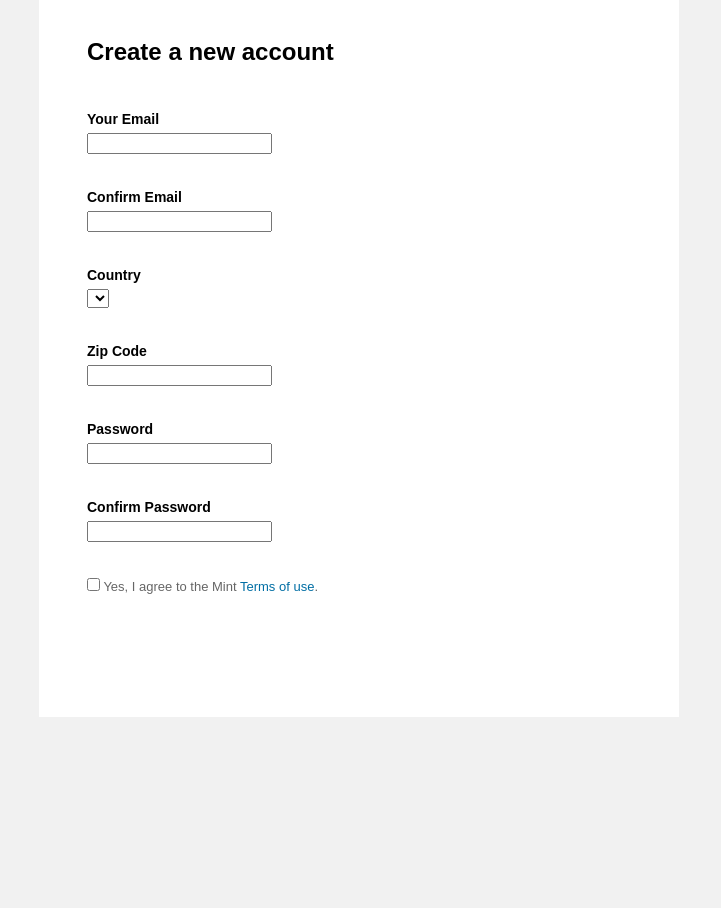
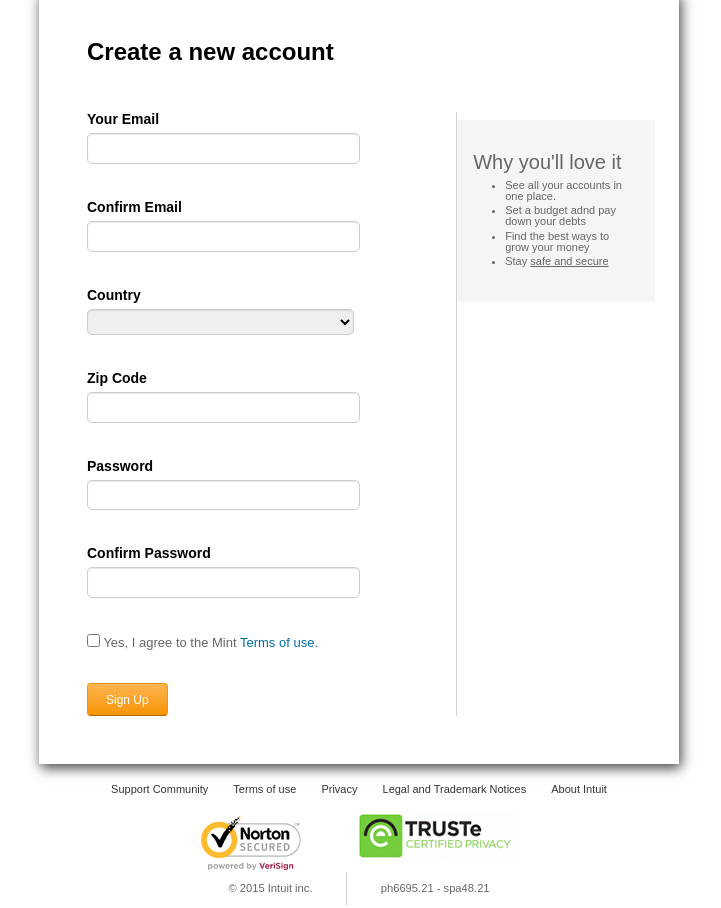
Before and after one commit to ArtBears/mint_signup_page, a plain HTML site: page index.html in a window 1280 px wide. Shown: the part 179-1087 px from the top of the page, without its empty margins (281-1002 px from the left). Before the commit the page ends 896 px from the top, so only its background shows below. Drawn offline with Linux system fonts and the light colour scheme.

Commit message:
finished the page. Yay

```diff
--- a/css/styles.css
+++ b/css/styles.css
@@ -10,7 +10,7 @@ h1, h2, h3, h4, h5, h6{
 /* End of Reset*/
 
 html{
-	background-color: rgb(241, 241, 241);
+	/*background-color: rgb(241, 241, 241);*/
 	position: relative;
 	font-family: sans-serif;
 
@@ -20,8 +20,8 @@ html{
 	margin-top: 6em;
 	margin: auto;
 	width: 50vw;
-	height: 100vh;
-	background-color: rgb(255, 255, 204);
+	height: 100%;
+
 }
 
 #form_layout{
@@ -29,11 +29,12 @@ html{
 	margin-top: 6em;
 	height: 100%;
 	width: 100%;
+
 }
 
 header{
 	position: relative;
-	background-color: rgb(241, 241, 241);
+	/*background-color: rgb(241, 241, 241);*/
 	overflow: hidden;
 	padding: 0 0 .5em 0;
 }
@@ -60,6 +61,17 @@ header ul li {
 	display: inline;
 	float: right;
 }
+
+header ul li a:link{
+	text-decoration: none;
+	color: inherit;
+}
+
+header ul li a:visited{
+	text-decoration: none;
+	color: inherit;
+}
+
 #signup{
 	font-weight: bold;
 	font-size: 16px;
@@ -74,6 +86,9 @@ header ul li {
 
 #signup_form{
 	padding: 3em 3em;
+	position: relative;
+	margin-bottom: 1em;
+	box-shadow: 2px 4px 12px 0px rgba(0,0,0,0.75);
 }
 
 #signup_form h2 {
@@ -96,6 +111,14 @@ li input{
 	margin: 0 0 2.7em 0;
 }
 
+.long_box{
+	width: 20em;
+	height: 2em;
+	border: .1em solid #ccc;
+	border-radius: 5px;
+	box-shadow: inset 0 1px 1px rgba(0, 0, 0, 0.1);
+}
+
 #terms{
 	font-size: 13px;
 	color: #666;
@@ -106,3 +129,133 @@ li input{
 	text-decoration: none;
 	color: #006ea4;
 }
+
+input[type=button]{
+	padding: .7em 1.5em;
+	color: white;
+	font-size: 12px;
+	background-image: -webkit-linear-gradient(top, #fbb450, #f89406);
+	background-color: #fbb450;
+	border-style: solid;
+	border-width: 1px;
+	border-radius: 4px 4px 4px 4px;
+	border-top-color: #f89406;
+  	border-right-color: #f89406;
+  	border-left-color: #f89406;
+  	border-bottom-color: #ad6704;
+}
+
+form{
+	border-right: .1em solid lightgrey;
+	display: inline-block;
+	padding-right: 6em;
+}
+
+#right_box{
+	top: 8em;
+	right: 1.5em;
+	color: #666;
+	padding: 2em 1em;
+	position: absolute;
+	font-weight: lighter;
+	background-color: #f5f5f5;
+}
+
+#right_box h2 {
+	font-size: 20px;
+	font-weight: 500;
+	margin-bottom: 0;
+}
+
+#features{
+	padding: .5em .8em 0 2em;
+}
+
+#features li{
+	padding: 0 0 .3em 0;
+	list-style: disc;
+	font-size: 11px;
+	width: 11em;
+}
+
+#features li a:link{
+	text-decoration: underline;
+	color: inherit;
+}
+
+#features li a:visited{
+	color: inherit;
+}
+
+footer{
+	width: 100%;
+	height: 8em;
+	text-align: center;
+}
+
+#support{
+	color: #333;
+	display: inline;
+	font-size: 11px;
+	text-align: center;
+}
+
+#support li{
+	display: inline;
+	padding: 0 1em;
+	text-align: center;
+}
+
+
+#support li a{
+	color: inherit;
+	text-decoration: none;
+}
+
+#security{
+	margin: auto;
+	margin-top: 1em;
+}
+
+#security tbody tr{
+	text-align: center;
+}
+
+.norton a,
+.truste a{
+
+	background-image: url("../images/security-map.png");
+	background-repeat: no-repeat;
+}
+
+.truste a{
+	height: 50px;
+	width: 158px;
+	display: block;
+	text-indent: -9999px;
+	background-position: 0 -128px;
+}
+
+.norton a{
+	height: 60px;
+	width: 158px;
+	display: block;
+	text-indent: -9999px;
+	background-position: 0 -64px;
+}
+
+#trademark{
+	margin: auto;
+	text-align: center;
+	font-size: .7em;
+	color: #666
+}
+
+#trademark tbody tr td{
+	padding: 1em 3em;
+
+}
+
+.left_border{
+	border-left: .1em solid lightgrey;
+}
--- a/index.html
+++ b/index.html
@@ -13,53 +13,90 @@
 				<header>
 					<img id="mint-logo" src="./images/mint-logo-black.png">
 					<ul>
-						<li id="login">Login</li>
-						<li id="signup">Sign up</li>
+						<li id="login"><a href="">Login</a></li>
+						<li id="signup"><a href="">Sign up</a></li>
 					</ul>
 				</header>
 
 				<div id="signup_form">
+					<div id="right_box">
+						<h2>Why you'll love it</h2>
+						<ul id="features">
+							<li>See all your accounts in one place.</li>
+							<li>Set a budget adnd pay down your debts</li>
+							<li>Find the best ways to grow your money</li>
+							<li>Stay <a href="http://www.mint.com/privacy" target="_blank">safe and secure</a></li>
+						</ul>
+					</div>
+
 					<h2>Create a new account</h2>
 					<form>
 						<ul>
 							<li>
 								<label>Your Email</label>
-								<input type="email" name="email1">
+								<input class="long_box" type="email" name="email1">
 							</li>
 							<li>
 								<label>Confirm Email</label>
-								<input type="email" name="confirm_email">
-							</li>
-							<li>
-
+								<input class="long_box" type="email" name="confirm_email">
 							</li>
 							<li>
 								<label>Country</label>
-								<select name="country">
+								<select class="long_box" name="country">
 
 								</select>
 							</li>
 							<li>
 								<label>Zip Code</label>
-								<input type="number" name="zip_code">
+								<input class="long_box" type="number" name="zip_code">
 							</li>
 							<li>
 								<label>Password</label>
-								<input type="password" name="pass">
+								<input class="long_box" type="password" name="pass">
 							</li>
 							<li>
 								<label>Confirm Password</label>
-								<input type="password" name="pass_conf">
+								<input class="long_box" type="password" name="pass_conf">
 							</li>
 							<li>
-								<input type="checkbox" name="agreement" value="true"><span id="terms">  Yes, I agree to the Mint <a href="https://www.mint.com/terms">
+								<input type="checkbox" name="agreement" value="true"><span id="terms">  Yes, I agree to the Mint <a href="https://www.mint.com/terms" target="_blank">
 								Terms of use</a>.
 								</span>
 							</li>
 						</ul>
+						<input type="button" value="Sign Up">
 					</form>
 				</div>
+				<footer>
+					<ul id="support">
+						<li><a href="https://mint.lc.intuit.com/" target="_blank">Support Community</a></li>
+						<li><a href="https://www.mint.com/terms" target="_blank">Terms of use</a></li>
+						<li><a href="https://www.mint.com/privacy" target="_blank">Privacy</a></li>
+						<li><a href="http://www.intuit.com/legal/" target="_blank">Legal and Trademark Notices</a></li>
+						<li><a href="http://www.intuit.com/company/" target="_blank">About Intuit</a></li>
+					</ul>
+					<table id="security">
+						<tbody>
+							<tr>
+								<td class="norton"><a href="">Verisign</a></td>
+								<td class="truste"><a href="">Trustee</a></td>
+							</tr>
+						</tbody>
+					</table>
+					<table id="trademark">
+						<tbody>
+							<tr>
+								<td>&copy; 2015 Intuit inc.</td>
+								<td class="left_border">ph6695.21 - spa48.21</td>
+							</tr>
+						</tbody>
+					</table>
+				</footer>
 			</div>
 		</div>
 	</body>
 </html>
+
+<!-- Okay so we still have to add the footer  content. I saved the sprite map
+		to a file in images. I'm going to try and crop it in photoshop. Or
+		maybe learn how to actually use sprites. I need to put in the right hand box. They used absolute positioning to do it. Maybe I'll do the same-->
```
Also changed, not shown: images/security-map.png (added).
